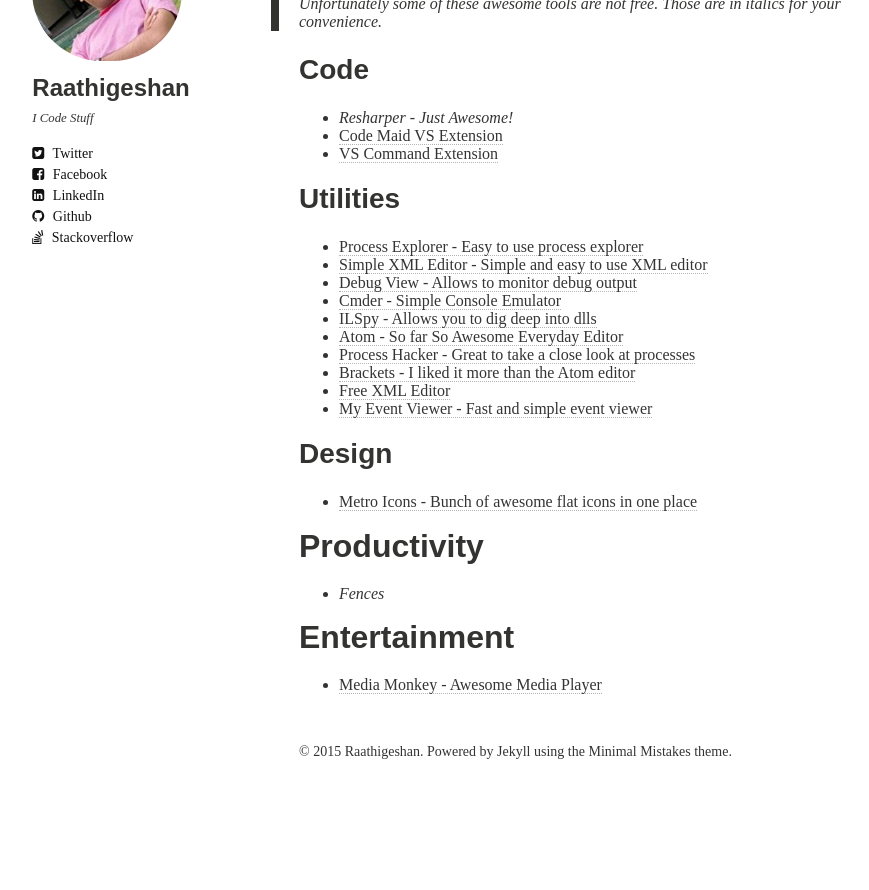
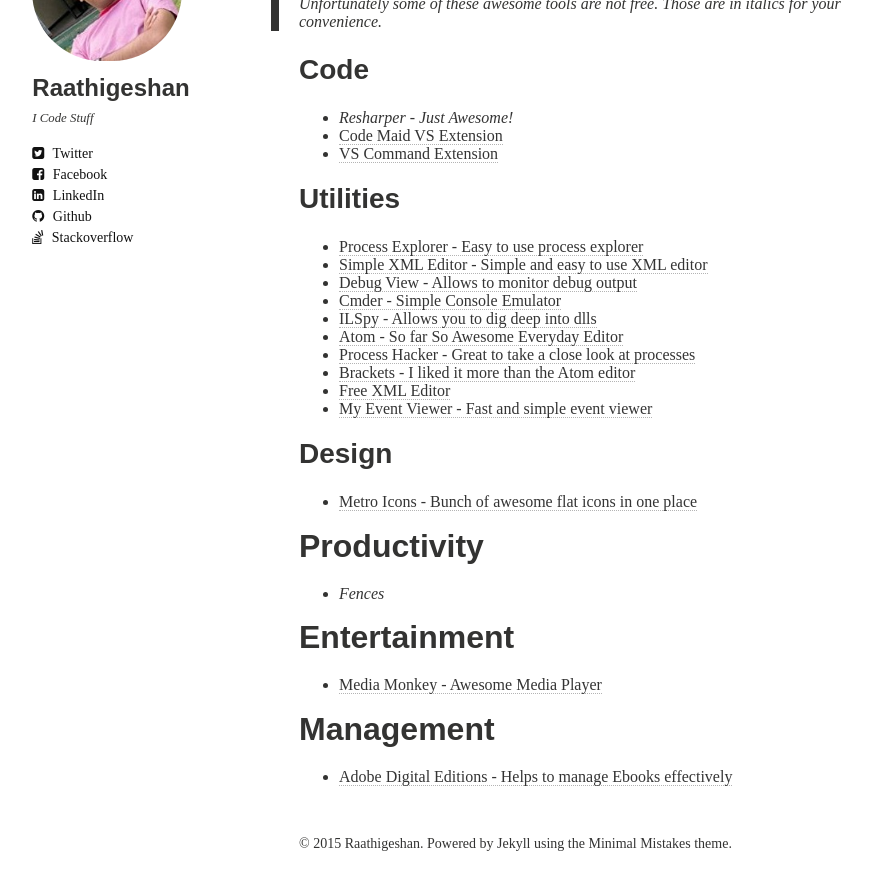
Before and after one commit to Raathigesh/Raathigesh.github.io, a Jekyll site: the page built from tools/index.md, in a window 1280 px wide and 900 px high, scrolled down 611 px. Shown: the top 890 px of the window, without its empty margins (21-890 px from the left). Built offline with Jekyll 4.4.1, drawn with Linux system fonts in a browser that asks for light colours; nearby versions of some CDN libraries; some web fonts are replaced; before the commit the page ends 1419 px from its top, so only the background shows below that.

Commit message:
Updating tools.

```diff
--- a/tools/index.md
+++ b/tools/index.md
@@ -45,3 +45,6 @@
 
 #Entertainment
 - [Media Monkey - Awesome Media Player](http://www.mediamonkey.com/)
+
+#Management
+- [Adobe Digital Editions - Helps to manage Ebooks effectively](http://www.adobe.com/solutions/ebook/digital-editions.html)
```
